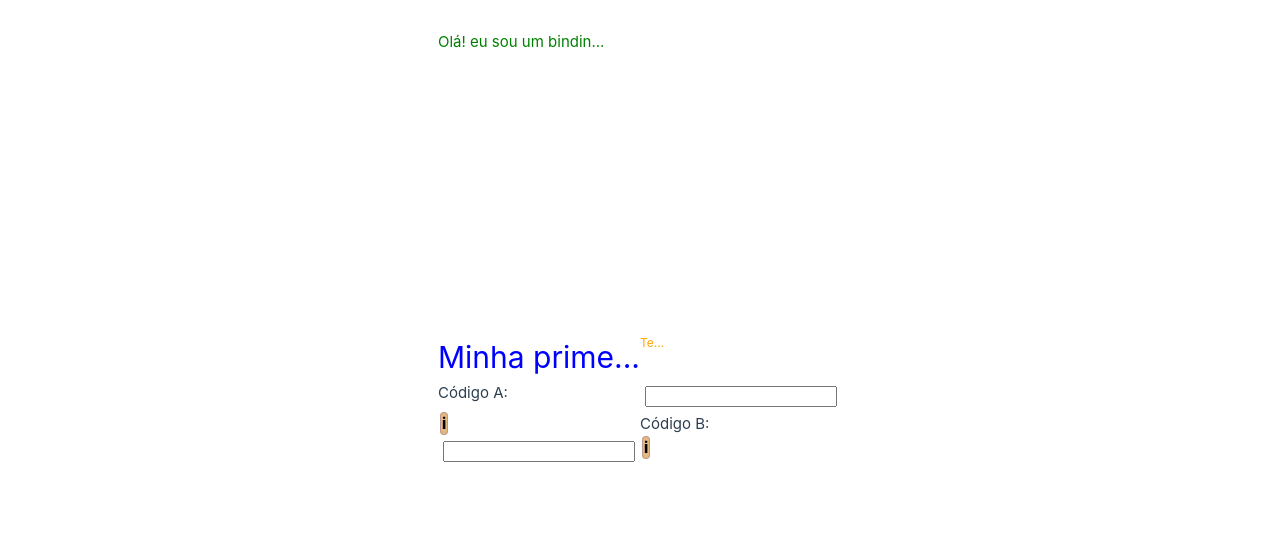
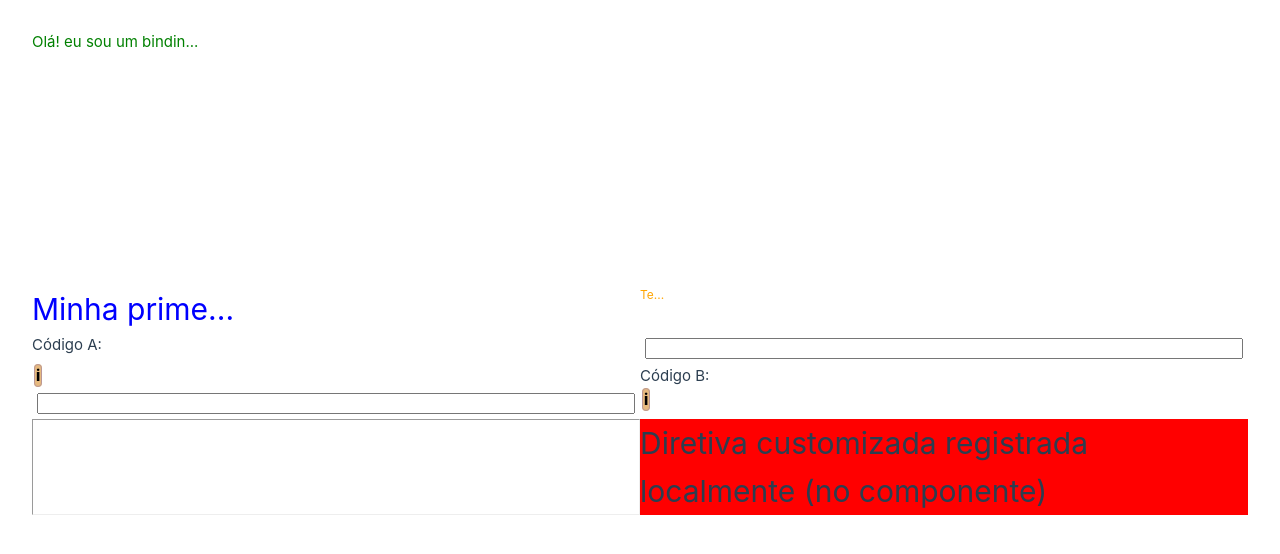
Before and after one commit to isabellacpmelo/VueJs-courses, a Vue app in the folder Desenvolvimento Web Avançado com Vue e Vuex/07 - Diretivas customizadas/diretivas/vue-project/: page / in a window 1280 px wide. Shown: the top 554 px of the page. Built offline with nearby package versions, Linux system fonts and the light colour scheme.

Commit message:
feat: Section 10 - Registering directives locally

```diff
--- a/Desenvolvimento Web Avançado com Vue e Vuex/07 - Diretivas customizadas/diretivas/vue-project/src/App.vue
+++ b/Desenvolvimento Web Avançado com Vue e Vuex/07 - Diretivas customizadas/diretivas/vue-project/src/App.vue
@@ -1,6 +1,13 @@
 <script>
   export default {
     name: 'App',
+    directives: {
+      colorir: {
+        created: function(el, binding) {
+          el.style.background = binding.value
+        }
+      }
+    },
     data: () => ({
       configuracaoTexto: {
         cor: 'orange',
@@ -29,7 +36,7 @@
   <span>Código A:</span>
   <input type="text">
   <span
-    v-informacao:simples.umClickMouse="'Você encontrará o código A na parte frontal do equipamento'"
+    informacao:simples.umClickMouse="'Você encontrará o código A na parte frontal do equipamento'"
   >
    <strong class="info">i</strong>
   </span>
@@ -41,6 +48,8 @@
   >
    <strong class="info">i</strong>
   </span>
+  <hr>
+  <h1 v-colorir="'red'">Diretiva customizada registrada localmente (no componente)</h1>
 </template>
 
 <style>
--- a/Desenvolvimento Web Avançado com Vue e Vuex/07 - Diretivas customizadas/diretivas/vue-project/src/directives/informacao.js
+++ b/Desenvolvimento Web Avançado com Vue e Vuex/07 - Diretivas customizadas/diretivas/vue-project/src/directives/informacao.js
@@ -1,7 +1,7 @@
-export default{
+export default {
     created(el, binding) {
-        console.log('el:', el)
-        console.log('binding:', binding)
+        // console.log('el:', el)
+        // console.log('binding:', binding)
 
         let funcao = null
 
--- a/Desenvolvimento Web Avançado com Vue e Vuex/07 - Diretivas customizadas/diretivas/vue-project/src/directives/posicao.js
+++ b/Desenvolvimento Web Avançado com Vue e Vuex/07 - Diretivas customizadas/diretivas/vue-project/src/directives/posicao.js
@@ -1,4 +1,4 @@
-export default{
+export default {
     created(el, binding) {
         const posicoesPossiveis = ['relative', 'fixed', 'absolute']
         if (posicoesPossiveis.includes(binding?.arg)) {
--- a/Desenvolvimento Web Avançado com Vue e Vuex/07 - Diretivas customizadas/diretivas/vue-project/src/directives/texto.js
+++ b/Desenvolvimento Web Avançado com Vue e Vuex/07 - Diretivas customizadas/diretivas/vue-project/src/directives/texto.js
@@ -1,5 +1,5 @@
 // chamado antes que os atributos do elemento ou ouvintes de event (event listeners) sejam aplicados
-export default{
+export default {
     created(el, binding) {
         if(binding?.value?.cor)
             el.style.color = binding.value.cor
```
